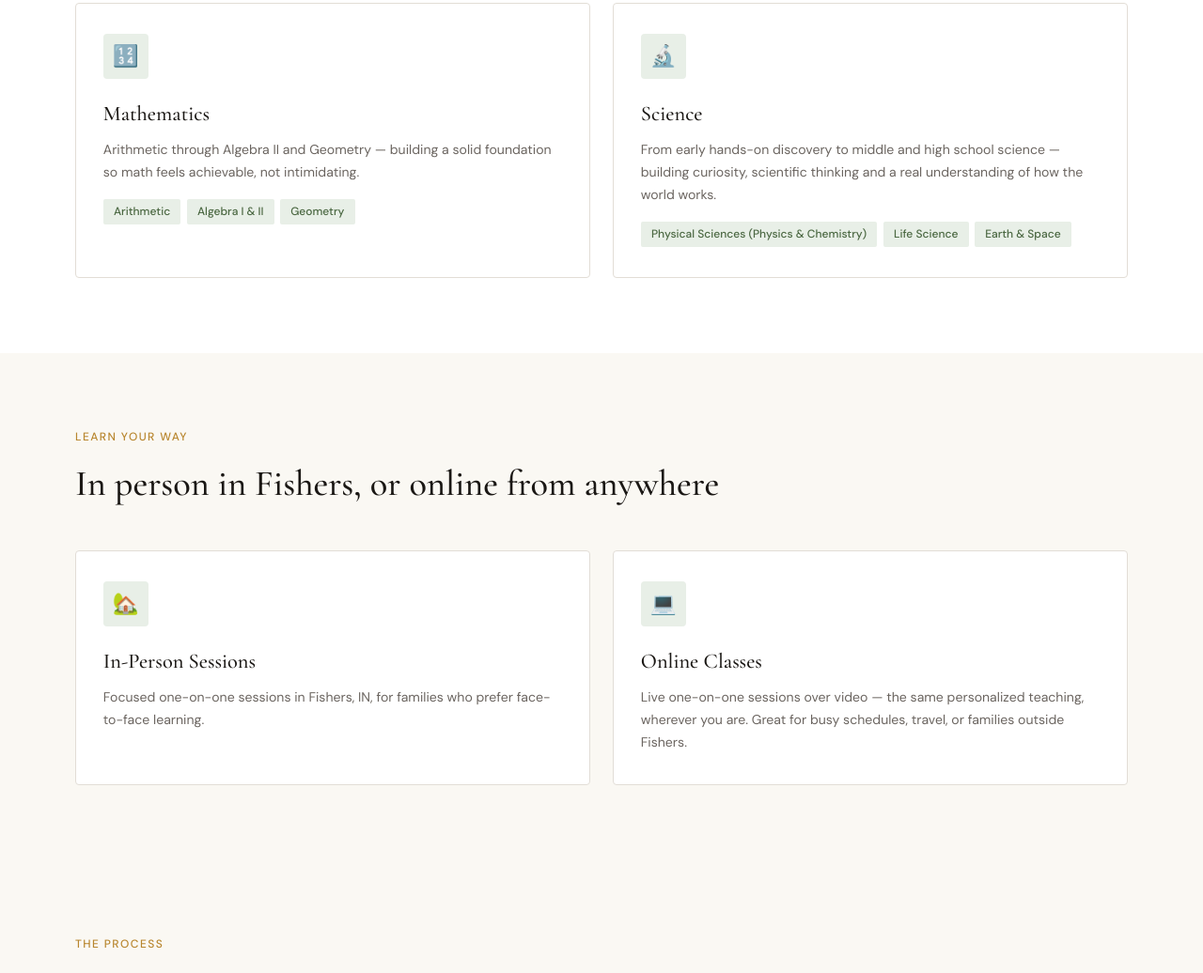
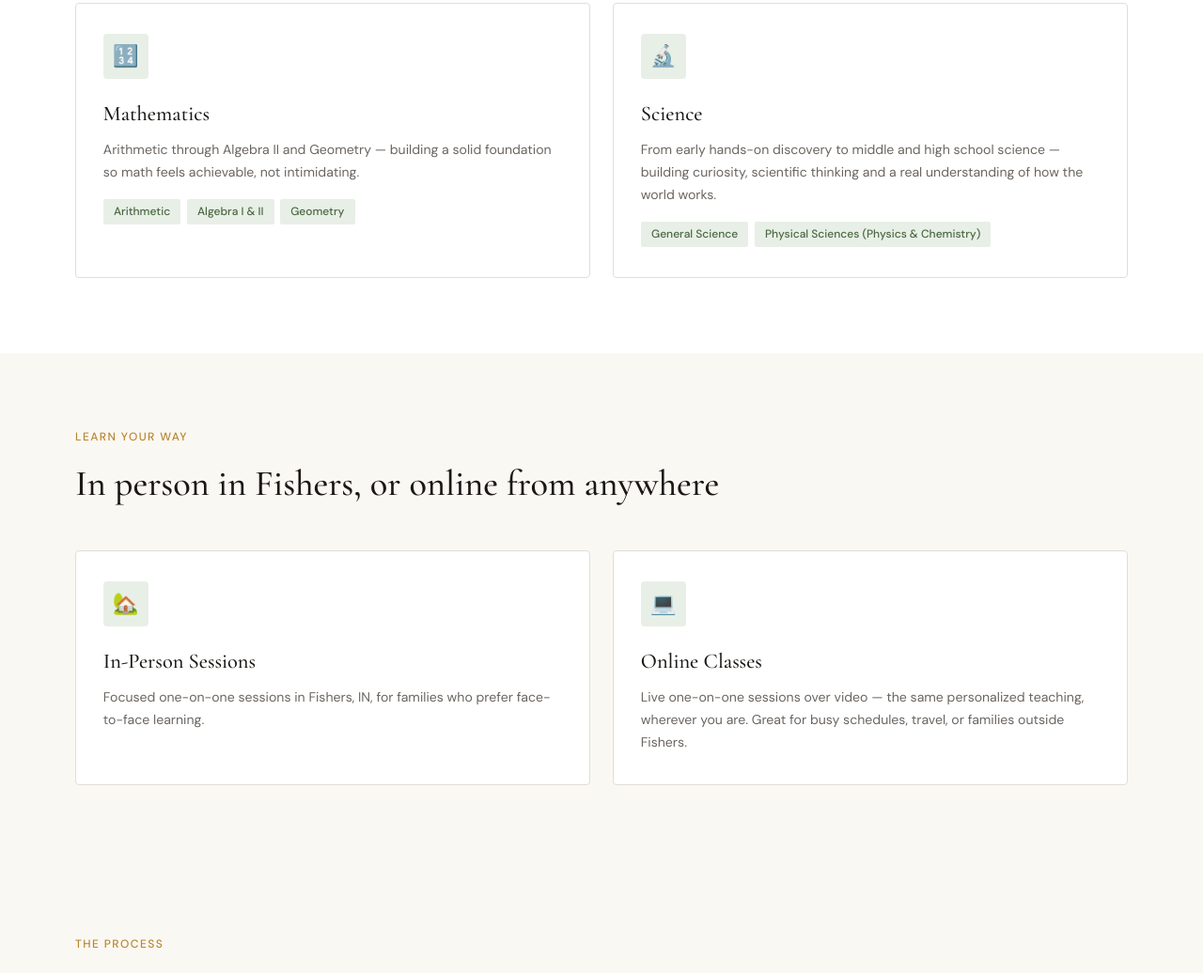
Before and after one commit to vsreddy29/bloom_academy, a plain HTML site: page index.html in a window 1280 px wide. Shown: the part 2199-3235 px from the top of the page at 94% size. Drawn offline with nearby package versions, Linux system fonts and the light colour scheme.

Commit message:
Science card: General Science + Physical Sciences tags
Co-Authored-By: Claude Opus 5.5 <noreply@anthropic.com>
Claude-Session: https://claude.ai/code/session_01H7o5k5j3wfzN2Ks8Z7ntgy

```diff
--- a/index.html
+++ b/index.html
@@ -239,7 +239,7 @@ footer{padding:2.5rem 5rem;border-top:1px solid var(--border);display:flex;align
       <div class="subject-icon">🔬</div>
       <h3>Science</h3>
       <p>From early hands-on discovery to middle and high school science — building curiosity, scientific thinking and a real understanding of how the world works.</p>
-      <div class="tag-row"><span class="tag">Physical Sciences (Physics &amp; Chemistry)</span><span class="tag">Life Science</span><span class="tag">Earth &amp; Space</span></div>
+      <div class="tag-row"><span class="tag">General Science</span><span class="tag">Physical Sciences (Physics &amp; Chemistry)</span></div>
     </div>
   </div>
 </section>
```
